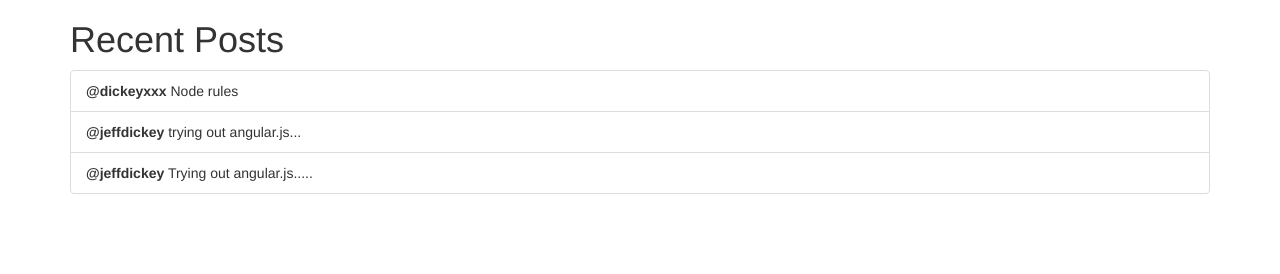
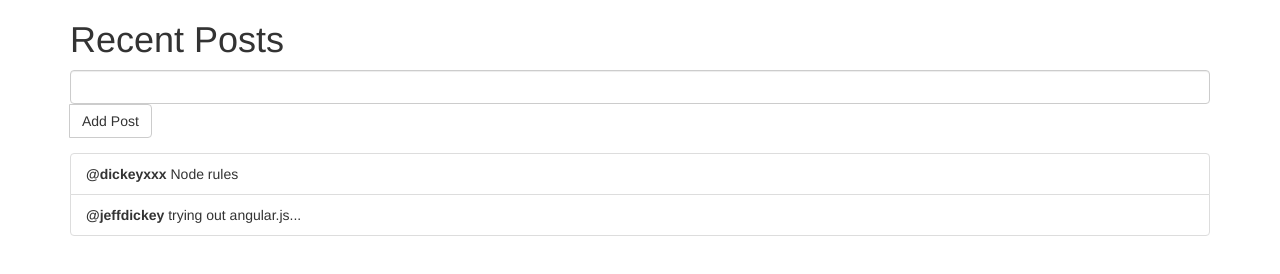
Before and after one commit to ohkristen/mean_book, a website: page posts/posts.html in a window 1280 px wide. Drawn offline with nearby package versions, Linux system fonts and the light colour scheme.

Commit message:
added the ability to add a post

```diff
--- a/posts/posts.html
+++ b/posts/posts.html
@@ -8,21 +8,46 @@
   <body ng-app='app'>
     <div ng-controller='PostsCtrl' class="container">
       <h1>Recent Posts</h1>
+      <form role='form'>
+        <div class="form-group">
+          <div class="input_group">
+            <input ng-model='postBody' class='form-control' />
+            <span class='input-group-btn'>
+              <button ng-click='addPost()' class='btn btn-default'>Add Post</button>
+            </span>
+          </div>
+        </div>
+      </form>
       <ul class="list-group">
         <li ng-repeat='post in posts' class="list-group-item">
           <strong>@{{ post.username }}</strong>
           <span>{{ post.body }}</span>
         </li>
-        <li class="list-group-item">
-          <strong>@jeffdickey</strong>
-          <span>Trying out angular.js.....</span>
-        </li>
       </ul>
     </div>
     <script src='https://ajax.googleapis.com/ajax/libs/angularjs/1.2.18/angular.js'></script>
     <script>
+      // create the app module
       var app = angular.module('app', [])
+
+      // create the PostsCtrl module
+      // dependency inject $scope
       app.controller('PostsCtrl', function ($scope){
+
+        //the function runs when the "add post" button is clicked
+        $scope.addPost = function () {
+          //only add post if there is a body
+          if ($scope.postBody) {
+            //unshift a new post into $scope.posts
+            $scope.posts.unshift({
+              username: 'dickeyxxx',
+              body: $scope.postBody //use the text entered
+            })
+            //clear out the input field
+            $scope.postBody = null
+          }
+        }
+        //starting data
         $scope.posts = [
           {
             username: 'dickeyxxx',
```
